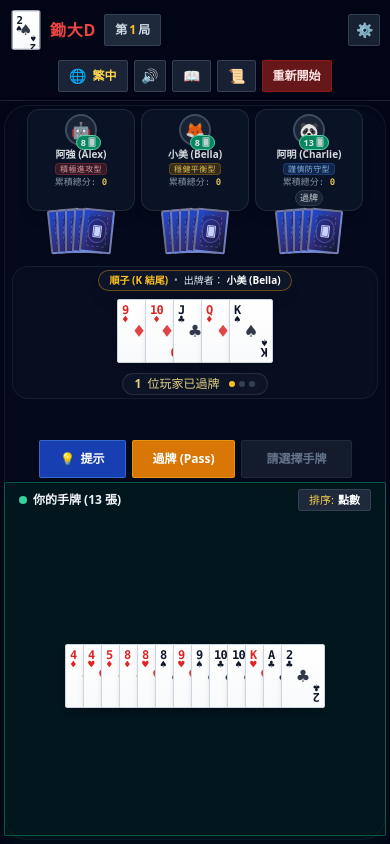
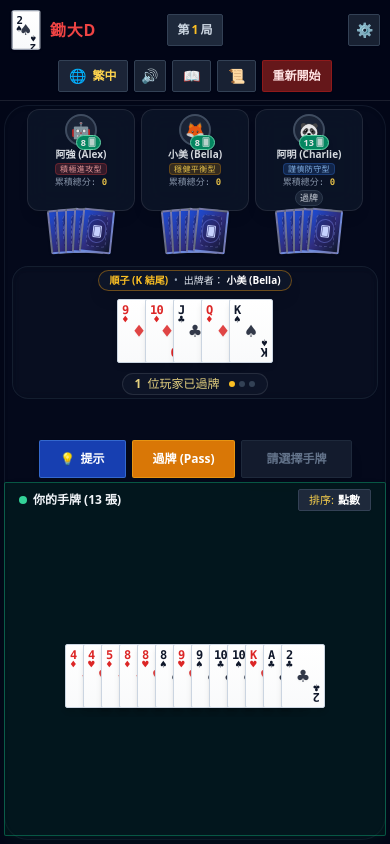
Before and after one commit to kennith/big2-app, a Vue app: page / in a window 390 px wide. Built offline with nearby package versions, Linux system fonts and the light colour scheme.

Commit message:
style: center round number in top row with logo on left and settings button on right

```diff
--- a/src/components/GameHeader.vue
+++ b/src/components/GameHeader.vue
@@ -30,7 +30,8 @@ const emit = defineEmits<{
   <header class="relative flex flex-col sm:flex-row items-center justify-between gap-2 px-2.5 sm:px-6 py-2 sm:py-2.5 bg-slate-950/80 border-b border-white/10 backdrop-blur-md sticky top-0 z-40">
     <!-- Game Title, Round, and Settings (Row 1 on mobile, left on desktop) -->
     <div class="flex items-center justify-between sm:justify-start w-full sm:w-auto gap-2 sm:gap-3">
-      <div class="flex items-center gap-2 font-black text-base sm:text-xl tracking-wider text-red-500 select-none">
+      <!-- Left: Logo & Game Title -->
+      <div class="flex items-center gap-2 font-black text-base sm:text-xl tracking-wider text-red-500 select-none flex-1 sm:flex-initial">
         <div class="flex-shrink-0 transform scale-90 sm:scale-95 origin-center">
           <CardView :card="logoCard" size="sm" :is-interactive="false" />
         </div>
@@ -39,7 +40,8 @@ const emit = defineEmits<{
         </span>
       </div>
 
-      <div class="h-8 sm:h-9 inline-flex items-center px-2.5 sm:px-3 rounded-sm bg-slate-800 border border-slate-700 text-xs font-semibold text-slate-300 shadow-sm">
+      <!-- Middle: Round / Game Number -->
+      <div class="h-8 sm:h-9 inline-flex items-center justify-center px-2.5 sm:px-3 rounded-sm bg-slate-800 border border-slate-700 text-xs font-semibold text-slate-300 shadow-sm flex-shrink-0">
         <template v-if="currentLanguage === 'zh-TW'">
           {{ t.round }} <span class="text-amber-400 font-bold mx-0.5">{{ roundNumber }}</span> 局
         </template>
@@ -48,14 +50,16 @@ const emit = defineEmits<{
         </template>
       </div>
 
-      <!-- Settings Button (Rightmost in Row 1 on mobile) -->
+      <!-- Right: Settings Button (Mobile Row 1) -->
+      <div class="flex-1 sm:flex-initial flex justify-end sm:hidden">
         <button
           @click="emit('openSettings')"
-        class="sm:hidden h-8 w-8 rounded-sm bg-slate-800/80 hover:bg-slate-700 active:scale-95 text-slate-200 border border-slate-700 transition shadow-sm inline-flex items-center justify-center cursor-pointer ml-auto"
+          class="h-8 w-8 rounded-sm bg-slate-800/80 hover:bg-slate-700 active:scale-95 text-slate-200 border border-slate-700 transition shadow-sm inline-flex items-center justify-center cursor-pointer"
           :title="t.settings"
         >
           <span class="text-sm leading-none">⚙️</span>
         </button>
+      </div>
     </div>
 
     <!-- Match Scores Bar (Perfect horizontal center on header) -->
```
Lines whose indentation alone changed are shown as unchanged.
